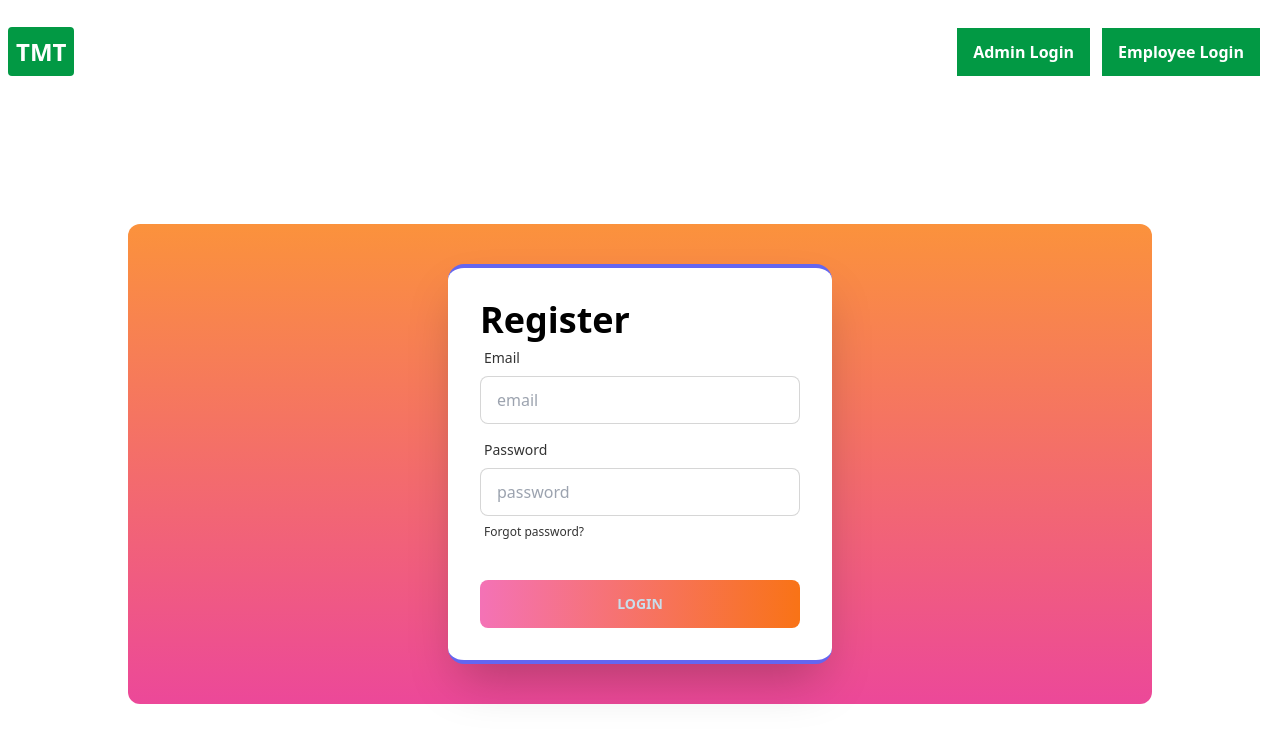
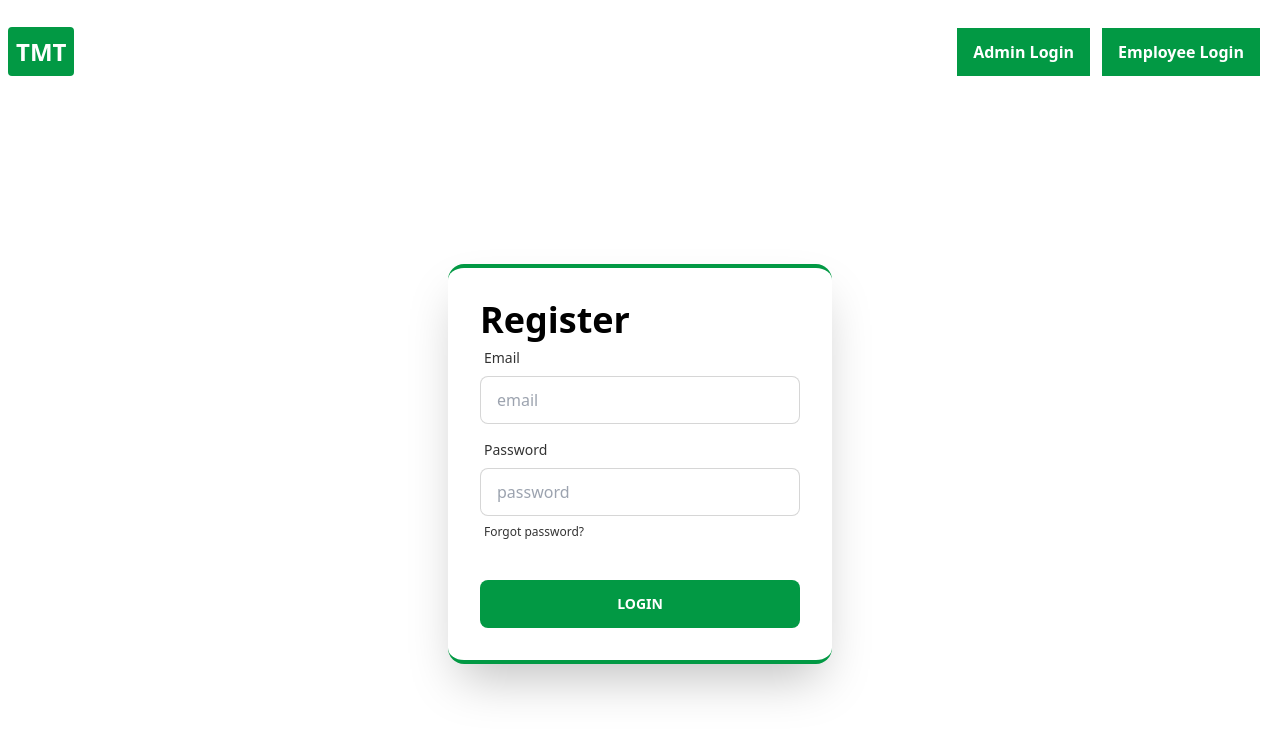
Before and after one commit to game-of-rl-II/task-management-client, a React (Create React App) app: page /register in a window 1280 px wide. Shown: the top 742 px of the page. Built offline with nearby package versions, Linux system fonts and the light colour scheme; no server answers.

Commit message:
update register page

```diff
--- a/src/Components/Entry/Register.js
+++ b/src/Components/Entry/Register.js
@@ -51,8 +51,8 @@ const Register = () => {
 
     return (
         <div className="hero min-h-screen">
-            <div className="hero-content flex-col lg:flex-row-reverse bg-gradient-to-t from-pink-500 to-orange-400 w-[80%] rounded-xl p-10">
-                <div className="card flex-shrink-0 w-full max-w-sm shadow-2xl bg-base-100 border-y-4 border-indigo-500">
+            <div className="hero-content flex-col lg:flex-row-reverse bg-white w-[80%] rounded-xl p-10">
+                <div className="card flex-shrink-0 w-full max-w-sm shadow-2xl bg-base-100 border-y-4 border-primary">
                     <div className="card-body">
                         <div className="form-control">
                             <h1 className="text-4xl font-bold text-black">Register</h1>
@@ -71,7 +71,7 @@ const Register = () => {
                             </label>
                         </div>
                         <div className="form-control mt-6">
-                            <button onClick={handleRegister} className="btn bg-gradient-to-r from-pink-400 to-orange-500 border-0 ">Login</button>
+                            <button onClick={handleRegister} className="btn bg-primary text-white border-0 ">Login</button>
                         </div>
                     </div>
                 </div>
--- a/src/Components/Home/HomeBanner.js
+++ b/src/Components/Home/HomeBanner.js
@@ -128,7 +128,7 @@ const HomeBanner = () => {
               </div>
               <button
                 onClick={() => navigate("/register")}
-                className=" btn btn-primary btn-block"
+                className=" btn btn-primary text-white btn-block"
               >
                 Register with email
               </button>
@@ -137,7 +137,7 @@ const HomeBanner = () => {
               <p className="text-center">or</p>
             </div>
             <div>
-              <button className=" btn btn-neutral btn-block btn-outline">
+              <button className=" btn hover:bg-primary text-primary btn-block btn-outline">
                 Continue with google
               </button>
             </div>
--- a/src/Components/Shared/Navbar/Navbar.js
+++ b/src/Components/Shared/Navbar/Navbar.js
@@ -70,7 +70,7 @@ const Navbar = () => {
               <>
                 <li>
                   <Link
-                    className="nav-button mr-3 btn btn-primary"
+                    className="nav-button text-white mr-3 btn btn-primary"
                     to="/dashboard"
                   >
                     Dashboard
@@ -79,7 +79,7 @@ const Navbar = () => {
                 <li>
                   <a
                     onClick={handleLogOut}
-                    className="nav-button mr-3 btn btn-primary"
+                    className="nav-button text-white mr-3 btn btn-primary"
                   >
                     Log out
                   </a>
```
